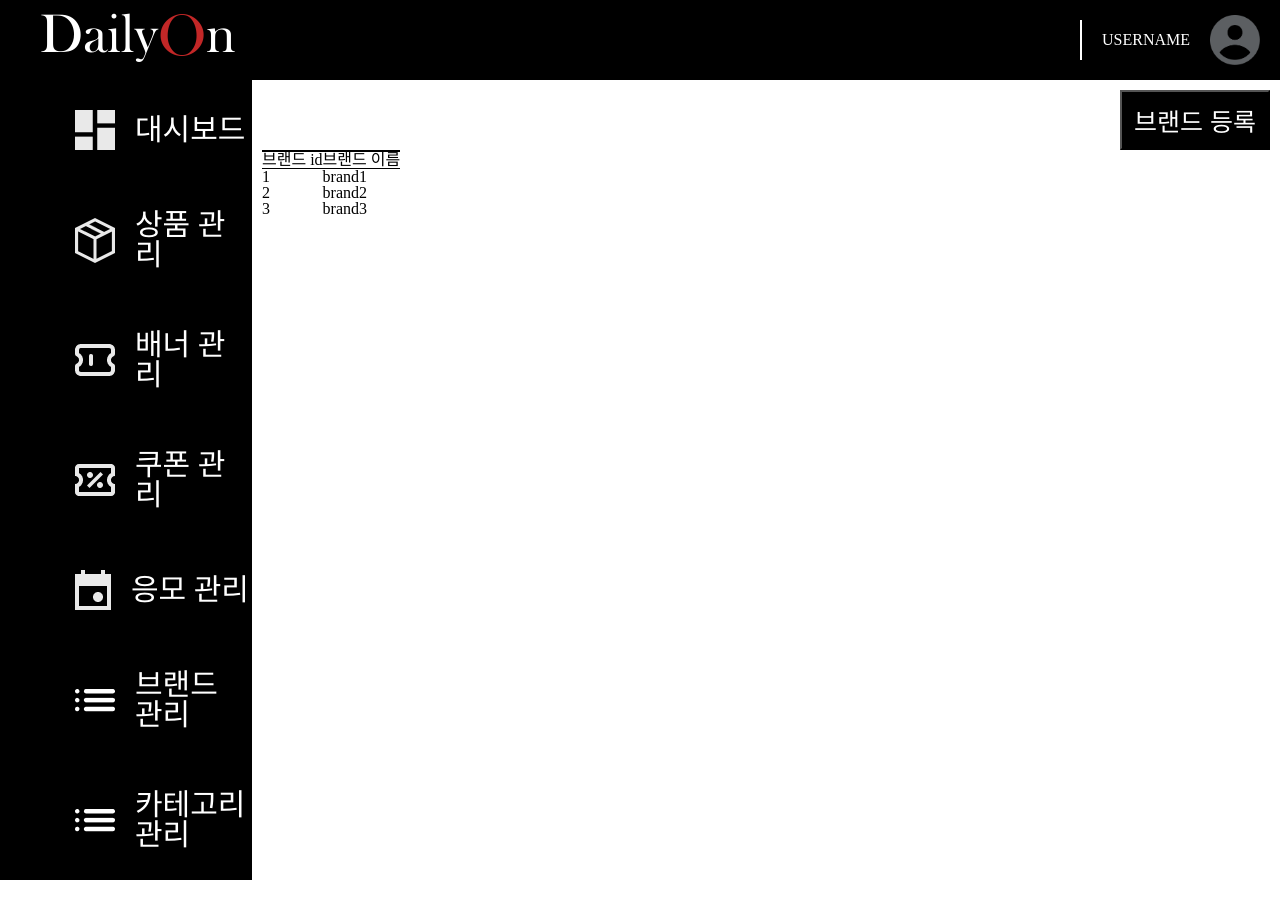
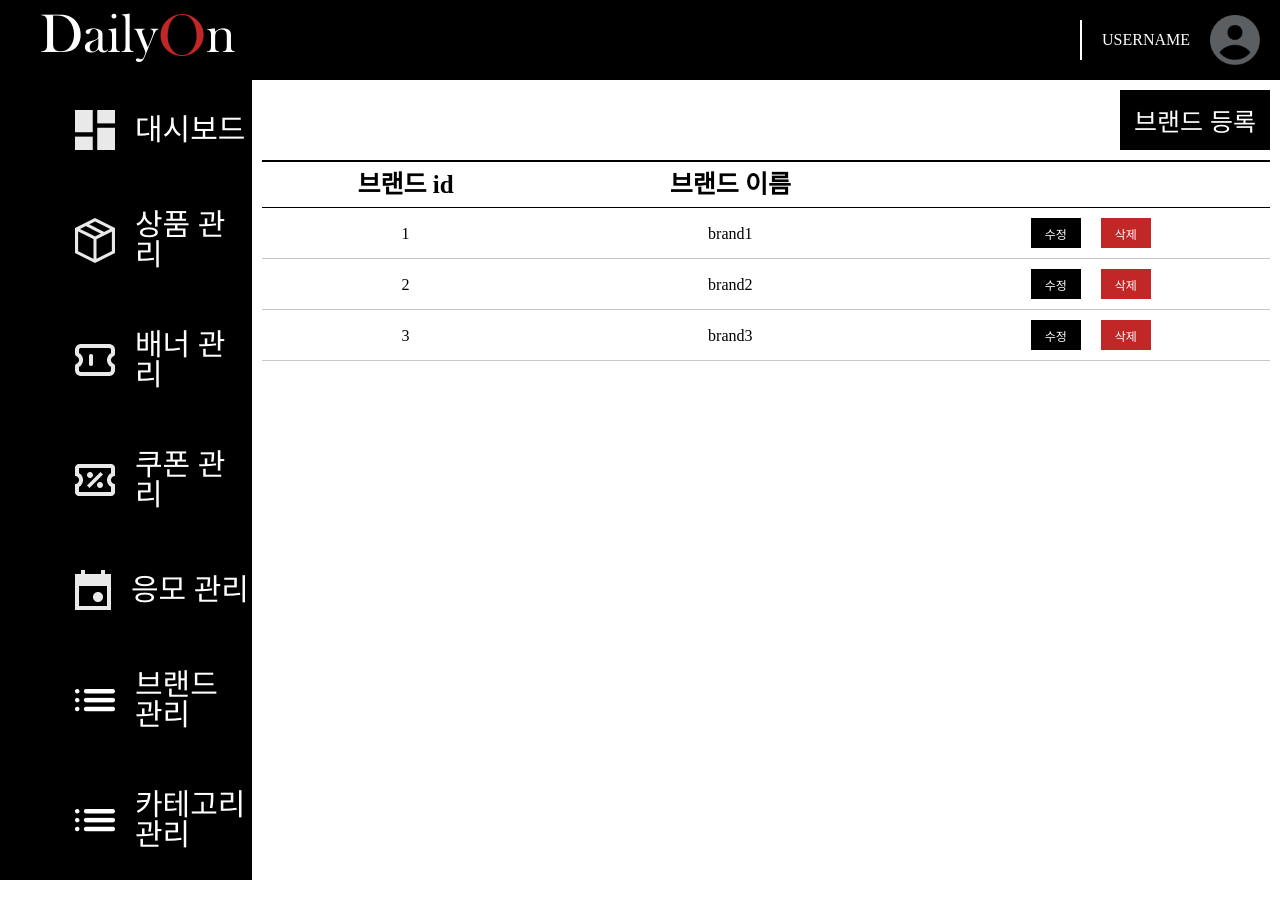
Before and after one commit to lotteon2/dailyon-admin-frontend, a Vue app: page /manage-brand in a window 1280 px wide. Shown: the top 918 px of the page. Built offline with nearby package versions, Linux system fonts and the light colour scheme.

Commit message:
[style] table css

```diff
--- a/src/assets/css/brand-manage.css
+++ b/src/assets/css/brand-manage.css
@@ -9,23 +9,63 @@
 .button-block {
     display: flex;
     justify-content: flex-end;
+    padding-bottom: 10px;
+}
 
-    & button {
-        width: 150px;
-        height: 60px;
-        font-size: 25px;
-        color: white;
-        background-color: black;
-        cursor: pointer;
-    }
+button {
+    border: none;
+    color: white;
+    cursor: pointer;
+}
+
+.createBtn {
+    width: 150px;
+    height: 60px;
+    font-size: 25px;
+    background-color: black;
+}
+
+.updateBtn {
+    width: 50px;
+    height: 30px;
+    font-size: 12px;
+    background-color: black;
+}
+
+.deleteBtn {
+    width: 50px;
+    height: 30px;
+    font-size: 12px;
+    background-color: #C22727;
+    margin-left: 20px;
 }
 
 .table-block {
+    width: 100%;
+
     & table {
-
+        width: 100%;
         & thead {
+            font-size: 25px;
+            font-weight: bold;
             border-top: black 2px solid;
             border-bottom: black 1px solid;
+            & tr {
+                & th {
+                    padding-top: 10px;
+                    padding-bottom: 10px;
+                }
+            }
+        }
+        & tbody {
+            & tr {
+                border-bottom:  1px solid #C6C6C6;
+                & td {
+                    padding-top: 10px;
+                    padding-bottom: 10px;
+                    text-align: center;
+                }
+            }
         }
     }
 }
--- a/src/components/BrandManageComponent.vue
+++ b/src/components/BrandManageComponent.vue
@@ -9,7 +9,7 @@ const exampleBrands = [
 <template>
   <div class="container">
     <div class="button-block">
-      <button>브랜드 등록</button>
+      <button class="createBtn">브랜드 등록</button>
     </div>
     <div class="table-block">
       <table>
@@ -24,6 +24,10 @@ const exampleBrands = [
           <tr v-for="brand in exampleBrands" :key="brand.brandId">
             <td>{{ brand.brandId }}</td>
             <td>{{ brand.name }}</td>
+            <td>
+                <button class="updateBtn">수정</button>
+                <button class="deleteBtn">삭제</button>
+            </td>
           </tr>
         </tbody>
       </table>
```
